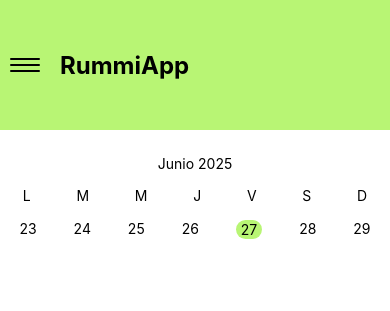
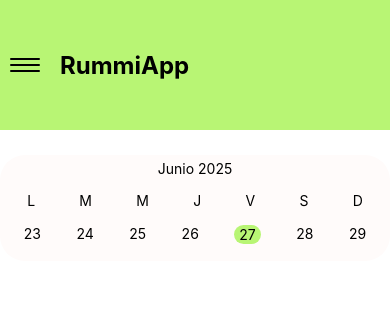
Before and after one commit to 1amsj/RummiApp, a React Native app: screen / in a window 390 px wide. Shown: the top 311 px of the page. Built offline with nearby package versions, Linux system fonts and the light colour scheme.

Commit message:
Calendario con color

```diff
--- a/components/Calendario.js
+++ b/components/Calendario.js
@@ -48,7 +48,9 @@
 const styles = StyleSheet.create({
   month: {
     flex: 1,
-    backgroundColor: '#fff',
+    backgroundColor: '#fffbfa',
+    padding:5,
+    borderRadius: 25,
     gap: 15
   },
 
```
